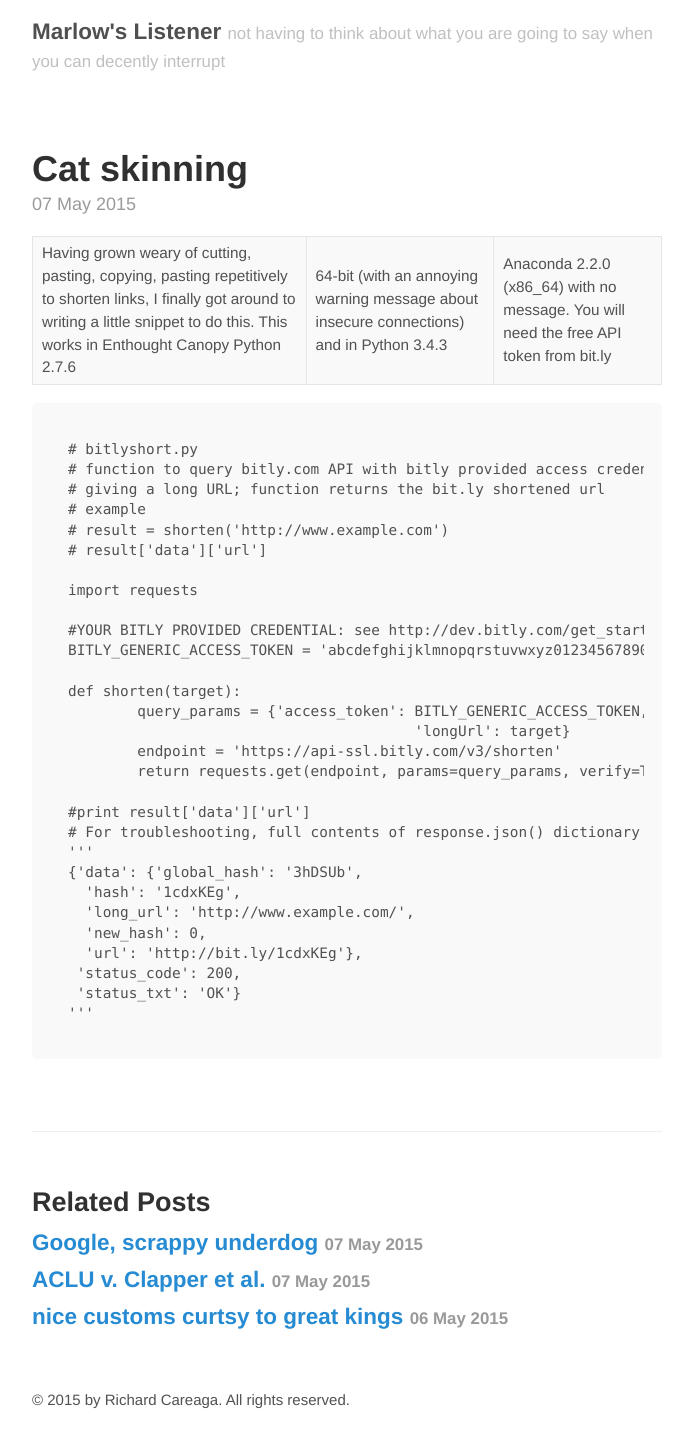
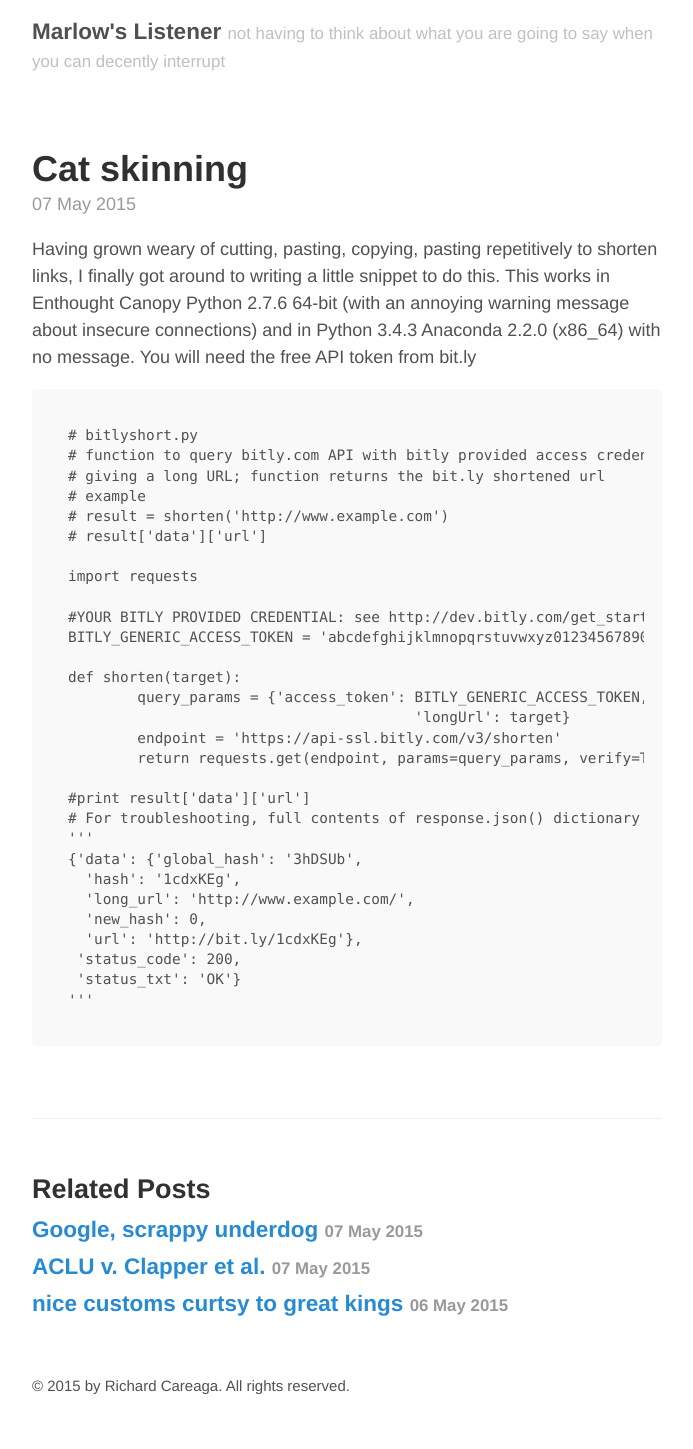
Before and after one commit to technocrat/marlow.github.io, a Jekyll site: the page built from _posts/2015-05-07-bitshort.md, in a window 1280 px wide. Shown: the whole page, without its empty margins (293-986 px from the left). Built offline with Jekyll 4.4.1, drawn with Linux system fonts in a browser that asks for light colours.

```diff
--- a/_posts/2015-05-07-bitshort.md
+++ b/_posts/2015-05-07-bitshort.md
@@ -5,7 +5,7 @@ tags: python
 ---
 
 
-Having grown weary of cutting, pasting, copying, pasting repetitively to shorten links, I finally got around to writing a little snippet to do this. This works in Enthought Canopy Python 2.7.6 | 64-bit (with an annoying warning message about insecure connections) and in Python 3.4.3 |Anaconda 2.2.0 (x86_64) with no message. You will need the free API token from bit.ly
+Having grown weary of cutting, pasting, copying, pasting repetitively to shorten links, I finally got around to writing a little snippet to do this. This works in Enthought Canopy Python 2.7.6  64-bit (with an annoying warning message about insecure connections) and in Python 3.4.3 Anaconda 2.2.0 (x86_64) with no message. You will need the free API token from bit.ly
 
 
 	# bitlyshort.py
```
